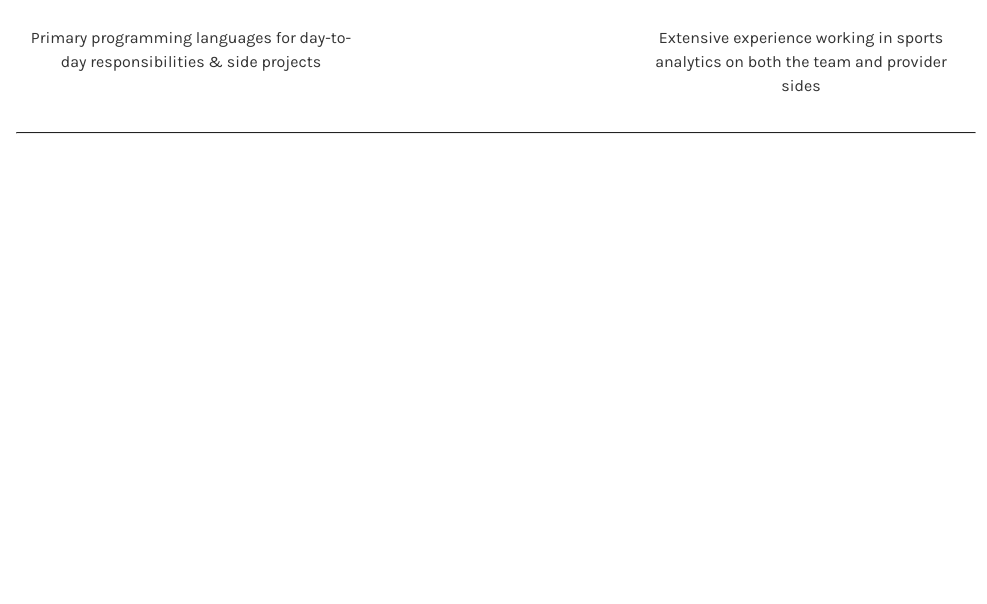
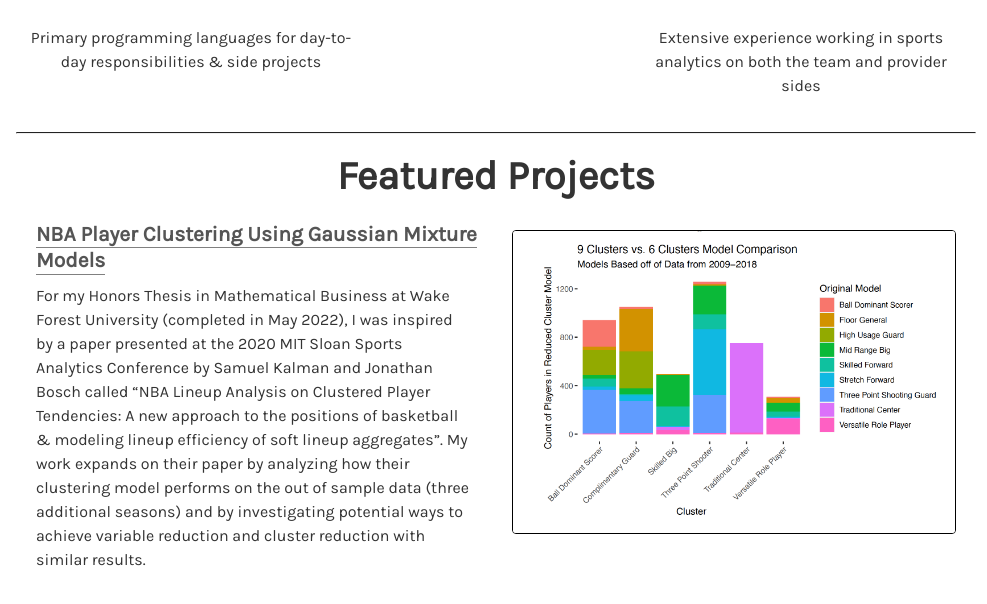
Before and after one commit to amberadkinsthro/amberadkinsthro.github.io, a plain HTML site: page index.html in a window 1280 px wide. Shown: the part 1412-2016 px from the top of the page, without its empty margins (144-1131 px from the left). Before the commit the page ends 1554 px from the top, so only its background shows below. Drawn offline with nearby package versions, Linux system fonts and the light colour scheme; a script that the page names is missing.

Commit message:
Adding in honors thesis

```diff
--- a/index.html
+++ b/index.html
@@ -98,6 +98,39 @@
     </div>
     <hr style="border-top: 1px solid #232323;">
   </section>
+
+  <!-- Projects Section -->
+  <section id="projects">
+    <div style="text-align:center">
+      <h1 align="center" style="margin-top:1%;">Featured Projects</h1>
+    </div>
+    <div class="user-projects" id="left-swipe" style="margin-bottom: 2%">
+      <div class="images-right" style="margin-top: -2%;">
+        <a target="_blank" href="files/Thro_Honors_Thesis.pdf">
+          <img src="./assets/img/cluster_model.png" class="project-image" />
+        </a>
+      </div>
+      <div class="contents" style="text-align: center">
+        <div style="text-align: left">
+          <span>
+            <h3>
+              <a style="font-size:21px; text-align:left; color: #555555; margin-top: 1em; line-height: 1.25;"
+                target="_blank" href="files/Thro_Honors_Thesis.pdf" class="project-title">
+                NBA Player Clustering Using Gaussian Mixture Models
+            </h3>
+            </a>
+          </span>
+        </div>
+        <p style="text-align:-webkit-auto; margin-top: -2%;">
+          For my Honors Thesis in Mathematical Business at Wake Forest
+University (completed in May 2022), I was inspired by a paper presented at the 2020 MIT Sloan Sports Analytics Conference by
+Samuel Kalman and Jonathan Bosch called “NBA Lineup Analysis on Clustered Player Tendencies: A new
+approach to the positions of basketball & modeling lineup efficiency of soft lineup aggregates”. My work expands on their paper by analyzing how their clustering model performs on the
+out of sample data (three additional seasons) and by investigating potential ways to achieve variable reduction and
+cluster reduction with similar results.
+        </p>
+      </div>
+    </div>
   <div id="top-button">
     <a class="buttonshow" href="#particles-js" data-scroll> <img src="./assets/img/up_arrow.png" alt=""> </a>
   </div>
```
Also changed, not shown: assets/img/cluster_model.png (added), 1 other file.
